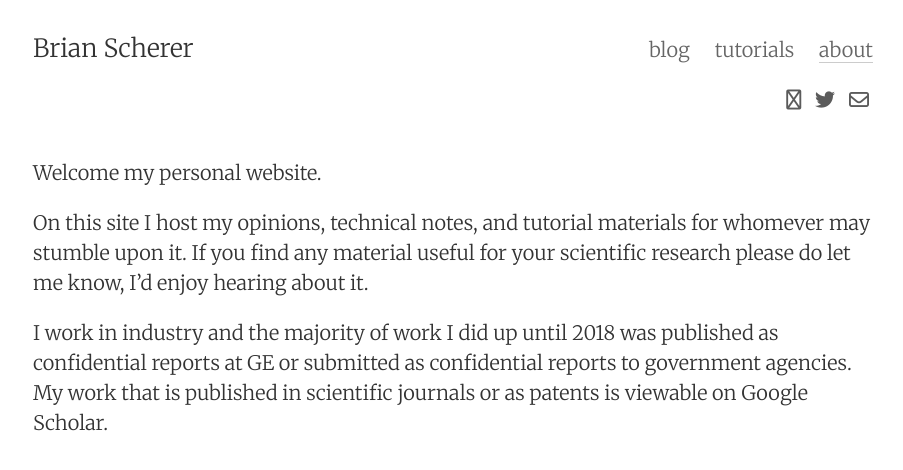
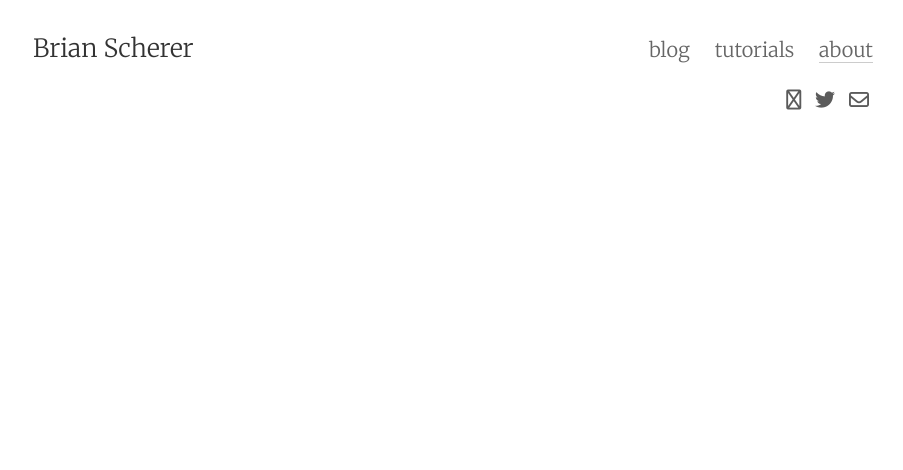
Before and after one commit to brianscherer/brianscherer.github.io, a Jekyll site: the page built from about.md, in a window 1280 px wide. Shown: the top 470 px of the page, without its empty margins (187-1090 px from the left). Built offline with Jekyll 4.4.1, drawn with Linux system fonts in a browser that asks for light colours; nearby versions of some CDN libraries.

Commit message:
Update about.md

```diff
--- a/about.md
+++ b/about.md
@@ -4,9 +4,3 @@ title: about
 permalink: /about/
 tags: about
 ---
-
-Welcome my personal website.
-
-On this site I host my opinions, technical notes, and tutorial materials for whomever may stumble upon it. If you find any material useful for your scientific research please do let me know, I'd enjoy hearing about it.
-
-I work in industry and the majority of work I did up until 2018 was published as confidential reports at GE or submitted as confidential reports to government agencies. My work that is published in scientific journals or as patents is viewable on Google Scholar.
```
